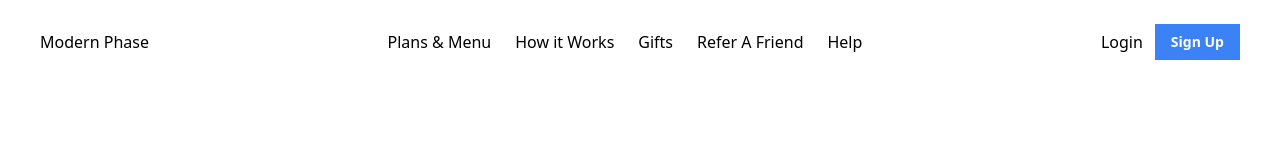
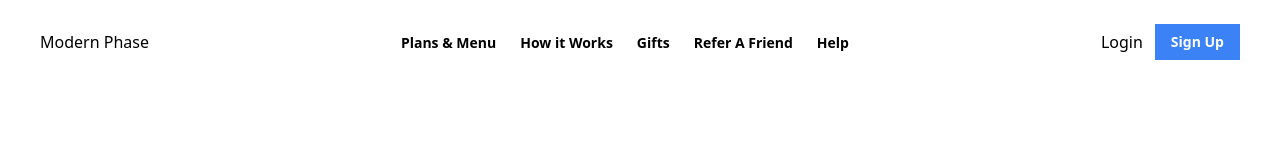
Before and after one commit to scottmuangsrichan/prepped-delivered-mock-project, a Next.js app: page /gift-cards in a window 1280 px wide. Shown: the top 160 px of the page. Built offline with nearby package versions, Linux system fonts and the light colour scheme.

Commit message:
fix navigation link styling

```diff
--- a/src/pages/gift-cards.jsx
+++ b/src/pages/gift-cards.jsx
@@ -24,7 +24,7 @@ export default function GiftCardsPage(){
 
 export function GCHowItWorks(){
     return (
-        <div className="w-1440 m-auto">
+        <div className="max-w-[1440px] w-[1200px] m-auto">
             <div className="flex flex-col items-center justify-center text-center p-20 gap-3">
                 <div>
                     <h1 className='font-bold text-5xl pb-3'>Give The Greatest Gift Ever</h1>
--- a/src/pages/plans-and-menu.jsx
+++ b/src/pages/plans-and-menu.jsx
@@ -5,7 +5,7 @@ import OnTheMenu from "../ui/OnTheMenu";
 import CommonQuestions from "../ui/CommonQuestions";
 import Menu from "../ui/Menu";
 import VisitPage from "../ui/VisitPage";
-import Image from "next/image";
+import EveryLifestyleDietCard from "../ui/EveryLifestyleDietCard";
 
 export default function PlansAndMenuPage(){
     return(
@@ -30,8 +30,9 @@ export default function PlansAndMenuPage(){
 
 function EveryLifestyleDiet(){
     return (
-        <div className="w-1440 py-12 m-auto flex flex-col justify-center items-center">
-            <div className="pb-8 w-1/2">
+        <div className="max-w-[1440px] w-[1200px] m-auto py-12">
+            <div className="pb-8">
+                <div className="w-3/4 m-auto">
                     <h1 className="text-5xl font-bold text-center pb-10">For Every Diet & Lifestyle</h1>
                     <p className="m-auto text-center text-sm">
                         We’re here to make every dish delicious and nutritious,
@@ -39,7 +40,8 @@ function EveryLifestyleDiet(){
                         crafted to meet your dietary wants and needs.
                     </p>
                 </div>
-            <div className="flex w-1440 m-auto text-center">
+            </div>
+            <div className="flex m-auto text-center">
                 <EveryLifestyleDietCard
                     img = "https://assets-global.website-files.com/5d03b4e130118314af624b20/620001104582091be7236479_Freshly_Iconography_DietaryIcons-03-p-500.png"
                     title="Purely Plant"
@@ -69,20 +71,3 @@ function EveryLifestyleDiet(){
         </div>
     )
 }
-
-function EveryLifestyleDietCard({img , title , description, alt}){
-    const _img = img;
-    const _alt = alt;
-    return (
-        <div className="m-auto">
-            <div className="flex flex-col justify-items items-center m-auto">
-                <div className="w-1/2">
-                    <Image src={_img} alt="" layout="fill" />
-                </div>
-                <h6>{title}</h6>
-                <p>{description}</p>
-                <a className="py-3 underline underline-offset-2 text-blue-500">Learn More</a>
-            </div>
-        </div>
-    )
-}
--- a/src/ui/EveryLifestyleDietCard/index.jsx
+++ b/src/ui/EveryLifestyleDietCard/index.jsx
@@ -1,10 +1,18 @@
 import Image from "next/image";
 
-function EveryLifestyleDietCard({img , title , description}){
+export default function EveryLifestyleDietCard({img , title , description}){
     const _img = img;
     return (
-        <div className="m-auto">
-            <Image src={_img} alt="" layout="fill" />
+        <div className="w-1/2 m-auto flex items-center flex-col">
+            <div className="w-1/2">
+                <Image
+                    src={_img}
+                    alt=""
+                    layout="responsive"
+                    width={100}
+                    height={100}
+                />
+            </div>
             <h6>{title}</h6>
             <p>{description}</p>
             <a className="py-3 underline underline-offset-2 text-blue-500">Learn More</a>
--- a/src/ui/Navigation/index.jsx
+++ b/src/ui/Navigation/index.jsx
@@ -9,11 +9,17 @@ export default function Navigation() {
           </div>
           <div className='m-auto px-1'>
             <ul className='flex gap-6 text-base justify-center items-center'>
-              <li><Link href="/plans-and-menu" className='text-sm hover:text-blue-500 font-semibold '>Plans & Menu</Link></li>
-              <li><Link href="/why-mealprep"className='text-sm hover:text-blue-500 font-semibold'>How it Works</Link></li>
-              <li><Link href="/gift-cards" className='text-sm hover:text-blue-500 font-semibold'>Gifts</Link></li>
-              <li><Link href="/" className='text-sm hover:text-blue-500 font-semibold'>Refer A Friend</Link></li>
-              <li><Link href="/" className='text-sm hover:text-blue-500 font-semibold'>Help</Link></li>
+              <li>
+                <Link href="/plans-and-menu">
+                  <a className='text-sm hover:text-blue-500 font-semibold'>
+                    Plans & Menu
+                  </a>
+                </Link>
+              </li>
+              <li><Link href="/why-mealprep"><a className='text-sm hover:text-blue-500 font-semibold'>How it Works</a></Link></li>
+              <li><Link href="/gift-cards"><a className='text-sm hover:text-blue-500 font-semibold'>Gifts</a></Link></li>
+              <li><Link href="/"><a className='text-sm hover:text-blue-500 font-semibold'>Refer A Friend</a></Link></li>
+              <li><Link href="/"><a className='text-sm hover:text-blue-500 font-semibold'>Help</a></Link></li>
             </ul>
           </div>
           <div className='flex items-center justify-center gap-3'>
```
Lines whose indentation alone changed are shown as unchanged.
